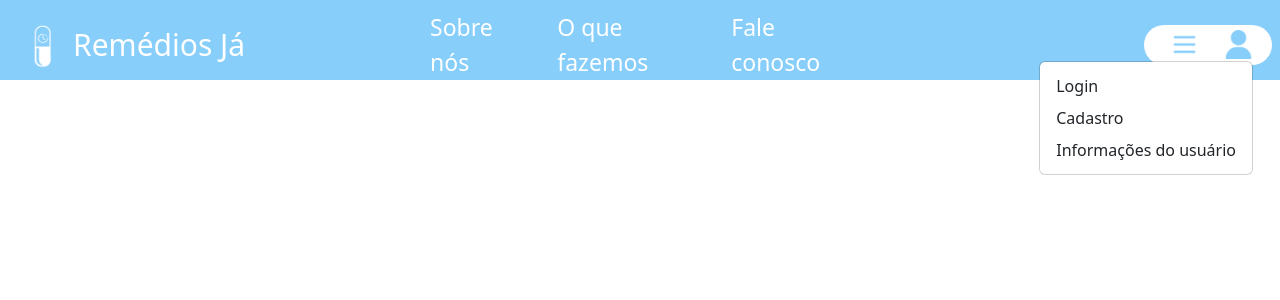
After one commit to MadrastaXl2/Trabalho-PS, a PHP site: page /PAGS/faleConosco.php in a window 1280 px wide, after a click that opens the changed part. The commit adds this page. Shown: the top 300 px of the page. Run offline with PHP 8.4, Linux system fonts and the light colour scheme.

Commit message:
Mais correções

```diff
--- a/ProjetoFinal/PAGS/PagInsert.php
+++ b/ProjetoFinal/PAGS/PagInsert.php
@@ -24,8 +24,8 @@
             <h10 id="RemediosJa">Remédios Já</h10>
         </div>
         <div id="textos_do_meio">
-            <a href="">Sobre nós</a>
-            <a href="">O que fazemos</a>
+            <a href="../index.php">Sobre nós</a>
+            <a href="../index.php">O que fazemos</a>
             <a href="">Fale conosco</a>
         </div>
         <div id="ParteFinalCabecalho">
--- /dev/null
+++ b/ProjetoFinal/PAGS/faleConosco.php
@@ -0,0 +1,41 @@
+<!DOCTYPE html>
+
+<html lang="pt-br">
+<head>
+    <meta charset="UTF-8">
+    <meta name="viewport" content="width=device-width, initial-scale=1.0">
+    <link href="https://cdn.jsdelivr.net/npm/bootstrap@5.3.3/dist/css/bootstrap.min.css" rel="stylesheet"
+        integrity="sha384-QWTKZyjpPEjISv5WaRU9OFeRpok6YctnYmDr5pNlyT2bRjXh0JMhjY6hW+ALEwIH" crossorigin="anonymous">
+    <script src="https://cdn.jsdelivr.net/npm/bootstrap@5.3.3/dist/js/bootstrap.bundle.min.js"
+        integrity="sha384-YvpcrYf0tY3lHB60NNkmXc5s9fDVZLESaAA55NDzOxhy9GkcIdslK1eN7N6jIeHz"
+        crossorigin="anonymous"></script>
+        <link rel="stylesheet" href="./CSS/MainPage.css">
+    <title>Remédios Já</title>
+</head>
+
+<body>
+    <!-- Inicio Cabeçalho-->
+    <header id="cabecalho">
+        <div id="imgLogo"> <!--Div da logo-->
+            <img src="./IMGS/Logo.png" width="15%" alt="logo">
+            <h10 id="RemediosJa">Remédios Já</h10>
+        </div>
+        <div id="textos_do_meio">
+            <a href="#sobreNos">Sobre nós</a>
+            <a href="#titleFaz">O que fazemos</a>
+            <a href="">Fale conosco</a>
+        </div>
+        <div id="ParteFinalCabecalho">
+            <img id="tresListras" src="./IMGS/menu.png" alt="Tres listras" width="60%">
+            <div class="dropdown">
+                <img src="./IMGS/Usuario.png" type="button" data-bs-toggle="dropdown" aria-expanded="false" width="60%"
+                    alt="Usuário">
+                <ul class="dropdown-menu">
+                    <li><a class="dropdown-item" href="./PAGS/LoginHtml.php">Login</a></li>
+                    <li><a class="dropdown-item" href="./PAGS/PagInsert.php">Cadastro</a></li>
+                    <li><a class="dropdown-item" href="./PAGS/usoInfo.php">Informações do usuário</a></li>
+                </ul>
+            </div>
+        </div>
+    </header>
+</body>
--- a/ProjetoFinal/PAGS/usoInfo.php
+++ b/ProjetoFinal/PAGS/usoInfo.php
@@ -29,8 +29,8 @@ $linhas = $stmt->rowCount();
             <h10 id="RemediosJa">Remédios Já</h10>
         </div>
         <div id="textos_do_meio">
-            <a href="index.php">Sobre nós</a>
-            <a href="index.php">O que fazemos</a>
+            <a href="../index.php">Sobre nós</a>
+            <a href="../index.php">O que fazemos</a>
             <a href="">Fale conosco</a>
         </div>
         <div id="ParteFinalCabecalho">
--- a/ProjetoFinal/PHP/verRemedios.php
+++ b/ProjetoFinal/PAGS/verRemedios.php
@@ -29,7 +29,7 @@
     }
 
     //Query
-    $sql = "SELECT * FROM registro";
+    $sql = "SELECT * FROM remedio";
 
     //Executar query
     $resultado = $conn->query($sql);
--- a/ProjetoFinal/index.php
+++ b/ProjetoFinal/index.php
@@ -32,8 +32,7 @@
                     alt="Usuário">
                 <ul class="dropdown-menu">
                     <li><a class="dropdown-item" href="./PAGS/LoginHtml.php">Login</a></li>
-                    <li><a class="dropdown-item" href="./Php/PhpInsert.php">Cadastro</a></li>
-                    <li><a class="dropdown-item" href="">Home</a></li>
+                    <li><a class="dropdown-item" href="./PAGS/PagInsert.php">Cadastro</a></li>
                     <li><a class="dropdown-item" href="./PAGS/usoInfo.php">Informações do usuário</a></li>
                 </ul>
             </div>
```
Also changed, not shown: ProjetoFinal/CSS/Login.css (+10 -0 lines).
